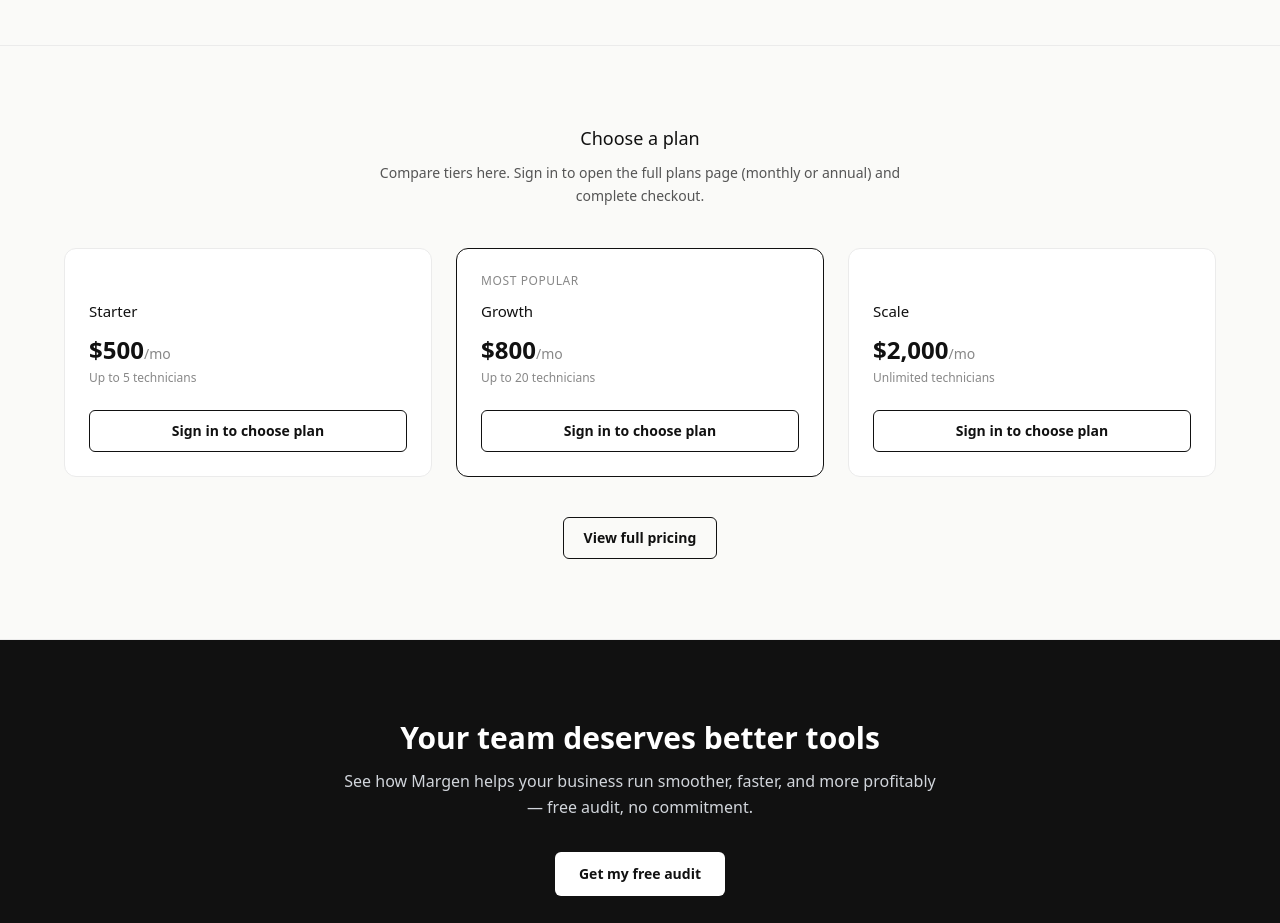
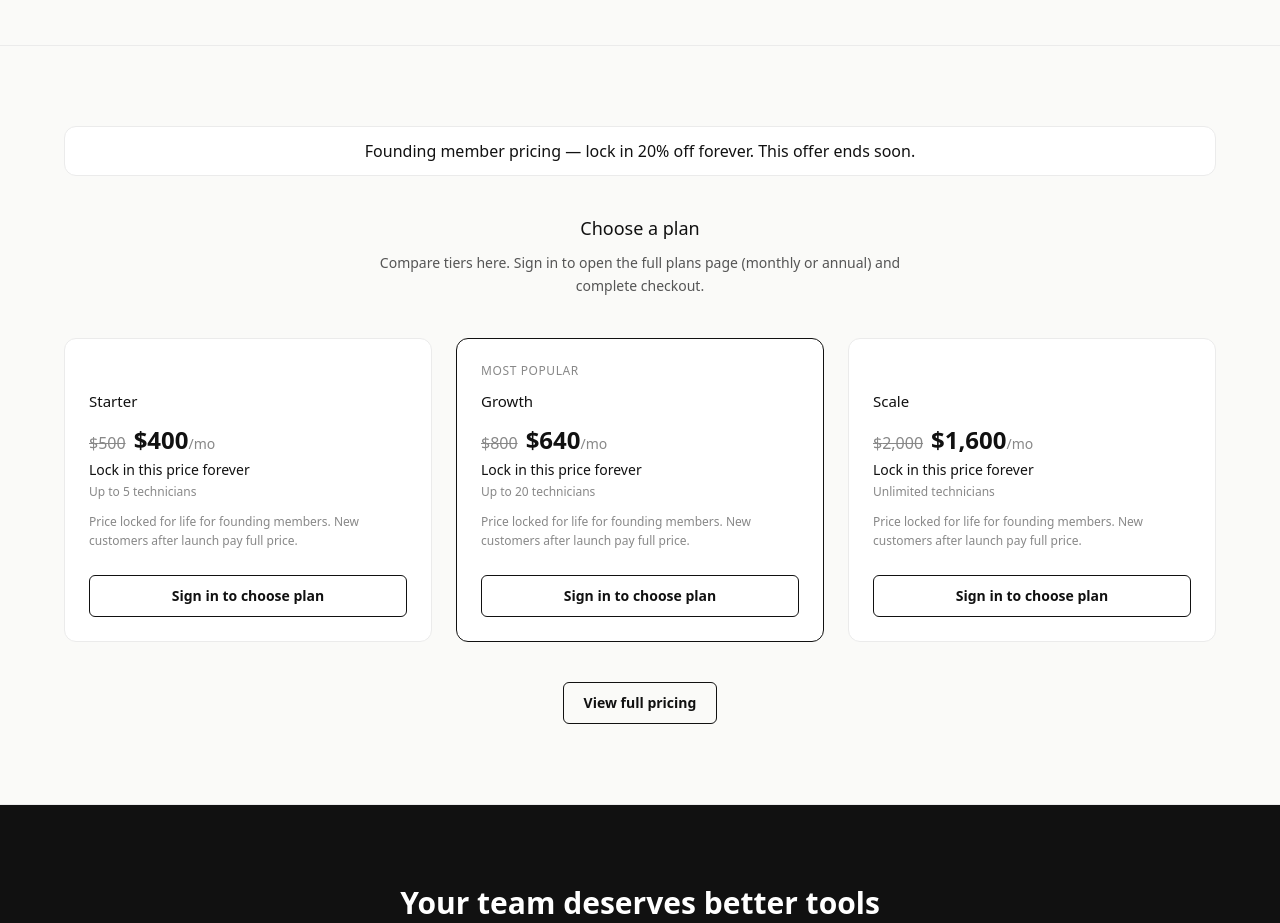
Before and after one commit to pnaiduu/MargenApp, a React (Vite) app: page / in a window 1280 px wide. Shown: the part 1280-2203 px from the top of the page. Built offline with nearby package versions, Linux system fonts and the light colour scheme; no server answers.

Commit message:
live stripe keys and site url

```diff
--- a/src/lib/plans.ts
+++ b/src/lib/plans.ts
@@ -10,12 +10,17 @@ export type SubscriptionRow = {
 
 const ACTIVE = new Set(['active', 'trialing', 'past_due'])
 
-/** Summary rows for Settings / Subscribe copy (detailed marketing lives on Pricing page). */
+/** Founding member pricing (20% off list price, locked for life). */
+export const FOUNDING_MEMBER_BANNER =
+  'Founding member pricing — lock in 20% off forever. This offer ends soon.'
+
 export const PRICING_PLANS: {
   id: PlanId
   name: string
   priceUsd: number
+  foundingPriceUsd: number
   priceAnnualUsd: number
+  foundingPriceAnnualUsd: number
   interval: string
   techLimit: number | null
   popular?: boolean
@@ -24,7 +29,9 @@ export const PRICING_PLANS: {
     id: 'starter',
     name: 'Starter',
     priceUsd: 500,
+    foundingPriceUsd: 400,
     priceAnnualUsd: 5000,
+    foundingPriceAnnualUsd: 4000,
     interval: 'month',
     techLimit: 5,
   },
@@ -32,7 +39,9 @@ export const PRICING_PLANS: {
     id: 'growth',
     name: 'Growth',
     priceUsd: 800,
+    foundingPriceUsd: 640,
     priceAnnualUsd: 8000,
+    foundingPriceAnnualUsd: 6400,
     interval: 'month',
     techLimit: 20,
     popular: true,
@@ -41,7 +50,9 @@ export const PRICING_PLANS: {
     id: 'scale',
     name: 'Scale',
     priceUsd: 2000,
+    foundingPriceUsd: 1600,
     priceAnnualUsd: 20000,
+    foundingPriceAnnualUsd: 16000,
     interval: 'month',
     techLimit: null,
   },
--- a/src/pages/LandingPage.tsx
+++ b/src/pages/LandingPage.tsx
@@ -2,7 +2,7 @@ import { Link } from 'react-router-dom'
 import { MargenLogo } from '../components/branding/MargenLogo'
 import { SpaLink } from '../components/SpaLink'
 import { useAuth } from '../contexts/useAuth'
-import { PRICING_PLANS } from '../lib/plans'
+import { PRICING_PLANS, FOUNDING_MEMBER_BANNER } from '../lib/plans'
 
 const CALENDLY_AUDIT = 'https://calendly.com/davynaidu/30min'
 
@@ -139,6 +139,9 @@ export function LandingPage() {
 
         <section className="border-b border-[#ebebeb] bg-[#fafaf8] px-6 py-14 sm:px-8 sm:py-20">
           <div className="mx-auto max-w-6xl">
+            <div className="mb-10 rounded-xl border border-[#ebebeb] bg-white px-4 py-3 text-center sm:px-6">
+              <p className="text-sm font-medium text-[#111111] sm:text-base">{FOUNDING_MEMBER_BANNER}</p>
+            </div>
             <div className="text-center">
               <h2 className="section-title">Choose a plan</h2>
               <p className="mx-auto mt-3 max-w-xl text-sm leading-relaxed text-[#555555]">
@@ -160,12 +163,21 @@ export function LandingPage() {
                     ) : null}
                   </div>
                   <h3 className="mt-2 card-title text-lg">{plan.name}</h3>
-                  <p className="mt-3 text-2xl font-semibold tabular-nums text-[#111111]">
-                    ${plan.priceUsd.toLocaleString()}
-                    <span className="text-sm font-normal text-[#888888]">/mo</span>
+                  <p className="mt-3 flex flex-wrap items-baseline gap-x-2 gap-y-1">
+                    <span className="text-base tabular-nums text-[#888888] line-through">
+                      ${plan.priceUsd.toLocaleString()}
+                    </span>
+                    <span className="text-2xl font-semibold tabular-nums text-[#111111]">
+                      ${plan.foundingPriceUsd.toLocaleString()}
+                      <span className="text-sm font-normal text-[#888888]">/mo</span>
+                    </span>
                   </p>
+                  <p className="mt-1 text-sm font-medium text-[#111111]">Lock in this price forever</p>
                   <p className="mt-1 text-xs text-[#888888]">
                     {plan.techLimit == null ? 'Unlimited technicians' : `Up to ${plan.techLimit} technicians`}
+                  </p>
+                  <p className="mt-3 text-xs leading-relaxed text-[#888888]">
+                    Price locked for life for founding members. New customers after launch pay full price.
                   </p>
                   <div className="mt-6">
                     {user ? (
--- a/src/pages/PricingPage.tsx
+++ b/src/pages/PricingPage.tsx
@@ -3,7 +3,7 @@ import { useCallback, useEffect, useState } from 'react'
 import { Link, Navigate, useLocation, useNavigate } from 'react-router-dom'
 import { useAuth } from '../contexts/useAuth'
 import { easePremium, tapButton } from '../lib/motion'
-import type { PlanId } from '../lib/plans'
+import { FOUNDING_MEMBER_BANNER, type PlanId } from '../lib/plans'
 import { redirectToSubscriptionCheckout } from '../lib/stripeClientCheckout'
 
 type Billing = 'monthly' | 'annual'
@@ -14,7 +14,9 @@ type PlanCard = {
   id: PlanId
   name: string
   monthly: number
+  foundingMonthly: number
   annual: number
+  foundingAnnual: number
   techLine: string
   included: FeatureRow[]
   locked: FeatureRow[]
@@ -27,7 +29,9 @@ const PLANS: PlanCard[] = [
     id: 'starter',
     name: 'Starter',
     monthly: 500,
+    foundingMonthly: 400,
     annual: 5000,
+    foundingAnnual: 4000,
     techLine: 'Up to 5 technicians',
     included: [
       { text: 'Up to 5 technicians', included: true },
@@ -51,7 +55,9 @@ const PLANS: PlanCard[] = [
     id: 'growth',
     name: 'Growth',
     monthly: 800,
+    foundingMonthly: 640,
     annual: 8000,
+    foundingAnnual: 6400,
     techLine: 'Up to 20 technicians',
     popular: true,
     included: [
@@ -80,7 +86,9 @@ const PLANS: PlanCard[] = [
     id: 'scale',
     name: 'Scale',
     monthly: 2000,
+    foundingMonthly: 1600,
     annual: 20000,
+    foundingAnnual: 16000,
     techLine: 'Unlimited technicians',
     contactSales: true,
     included: [
@@ -211,8 +219,7 @@ export function PricingPage() {
           className="mb-10 rounded-2xl border border-[var(--color-margen-border)] bg-[var(--color-margen-surface-elevated)] px-4 py-3 text-center sm:px-6"
         >
           <p className="text-sm font-medium text-[var(--color-margen-text)] sm:text-base">
-            Founding member pricing available — lock in{' '}
-            <span className="font-semibold text-[var(--margen-accent)]">50% off forever</span>. Limited spots.
+            {FOUNDING_MEMBER_BANNER}
           </p>
         </motion.div>
 
@@ -300,16 +307,23 @@ export function PricingPage() {
                 ) : null}
                 <h2 className="text-xl font-bold text-[var(--color-margen-text)]">{plan.name}</h2>
                 <p className="mt-1 text-sm text-[var(--color-margen-muted)]">{plan.techLine}</p>
-                <p className="mt-5 flex flex-wrap items-baseline gap-1">
+                <p className="mt-5 flex flex-wrap items-baseline gap-x-2 gap-y-1">
+                  <span className="text-lg tabular-nums text-[var(--color-margen-muted)] line-through">
+                    ${(billing === 'monthly' ? plan.monthly : plan.annual).toLocaleString()}
+                  </span>
                   <span className="text-4xl font-bold tabular-nums tracking-tight text-[var(--color-margen-text)]">
-                    {billing === 'monthly' ? `$${plan.monthly.toLocaleString()}` : `$${plan.annual.toLocaleString()}`}
+                    ${(billing === 'monthly' ? plan.foundingMonthly : plan.foundingAnnual).toLocaleString()}
                   </span>
                   <span className="text-sm text-[var(--color-margen-muted)]">
                     {billing === 'monthly' ? '/month' : '/year'}
                   </span>
                 </p>
+                <p className="mt-1 text-sm font-medium text-[var(--color-margen-text)]">Lock in this price forever</p>
                 <p className="mt-1 text-xs text-[var(--color-margen-muted)]">
                   {billing === 'annual' ? 'Billed annually · 10× monthly (2 months free)' : 'Per workspace · billed monthly'}
+                </p>
+                <p className="mt-3 text-xs leading-relaxed text-[var(--color-margen-muted)]">
+                  Price locked for life for founding members. New customers after launch pay full price.
                 </p>
 
                 <ul className="mt-6 flex-1 space-y-2.5 text-sm">
```
Also changed, not shown: 2 other files (tests, documents, lock files or other folders).
